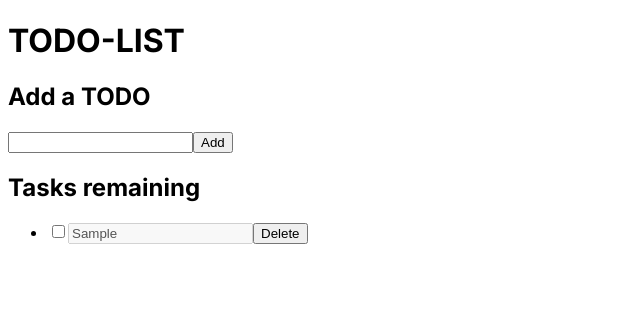
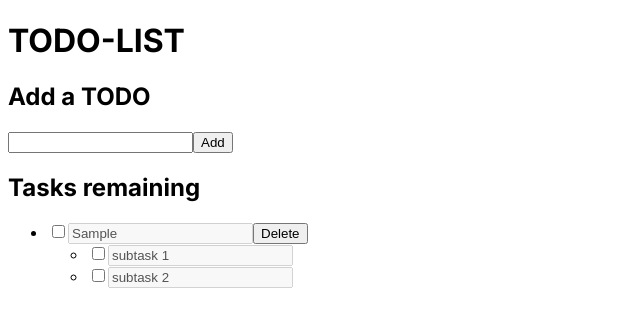
Before and after one commit to jerichosy/todo-list, a Next.js app: page / in a window 1280 px wide. Both pictures are taken after typing "Sample" into the empty fields and a click on the button "Add". Shown: the top 326 px of the page, without its empty margins (0-640 px from the left). Built offline with nearby package versions, Linux system fonts and the light colour scheme.

Commit message:
Hard coded subtasks working

```diff
--- a/src/app/components/Todo.js
+++ b/src/app/components/Todo.js
@@ -1,12 +1,30 @@
 'use client';
 
+import TodoSub from "./TodoSub";
+
 export default function Todo({ id, title, done, handleDeleteTodo }) {
+    const subTasks = [
+        { id: 1, title: 'subtask 1', done: false },
+        { id: 2, title: 'subtask 2', done: false }
+    ]
+
     return (
         <>
             <input type="checkbox" checked={done} />
             <input type="text" value={title} disabled={true} />
             {/* <span>{todo.title}</span> */}
             <button type='button' onClick={() => handleDeleteTodo(id)}>Delete</button>
+            <ul>
+                {subTasks.map(subTask => (
+                    <li key={subTask.id}>
+                        <TodoSub
+                            id={subTask.id}
+                            title={subTask.title}
+                            done={subTask.done}
+                        />
+                    </li>
+                ))}
+            </ul>
         </>
     )
 }
--- /dev/null
+++ b/src/app/components/TodoSub.js
@@ -0,0 +1,11 @@
+export default function TodoSub( {id, title, done} ) {
+    return (
+        <>
+            <input type="checkbox" checked={done} />
+            <input type="text" value={title} disabled={true}/>
+            {/* <span>{todo.title}</span> */}
+            {/* <button type='button' onClick={() => handleDeleteTodo(id)}>Delete</button> */}
+        </>
+    )
+
+}
```
